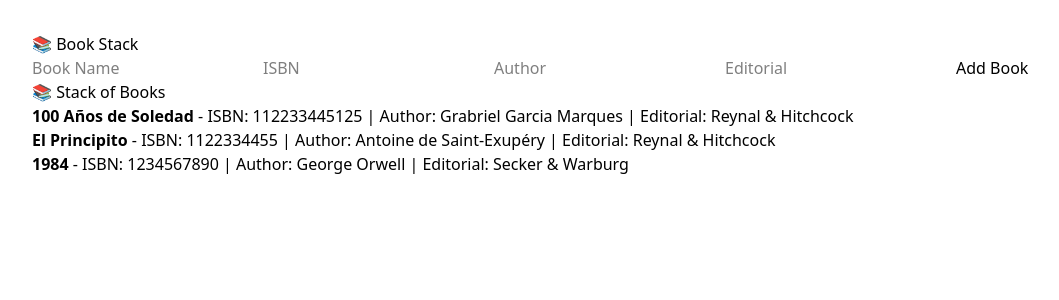
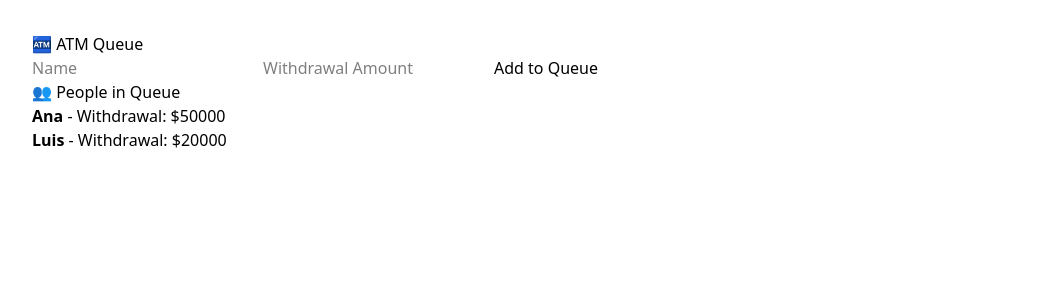
Before and after one commit to Apps-Factory-Colombia/Homeworks, a React (Vite) app in the folder my-vite-app/: page / in a window 1280 px wide. Shown: the top 300 px of the page, without its empty margins (0-1059 px from the left). Built offline with nearby package versions, Linux system fonts and the light colour scheme.

Commit message:
(challenge_09)

```diff
--- a/my-vite-app/src/App.jsx
+++ b/my-vite-app/src/App.jsx
@@ -1,16 +1,15 @@
 import React, { useState } from 'react';
-import { Stack } from './Stack';
+import { Queue } from './Queue';
 
-const bookStack = new Stack();
+const peopleQueue = new Queue();
 
-
-bookStack.push({ name: '1984', isbn: '1234567890', author: 'George Orwell', editorial: 'Secker & Warburg' });
-bookStack.push({ name: 'El Principito', isbn: '1122334455', author: 'Antoine de Saint-Exupéry', editorial: 'Reynal & Hitchcock' });
-bookStack.push({ name: '100 Años de Soledad', isbn: '112233445125', author: 'Grabriel Garcia Marques', editorial: 'Reynal & Hitchcock' });
+// Datos
+peopleQueue.enqueue({ name: 'Ana', amount: 50000 });
+peopleQueue.enqueue({ name: 'Luis', amount: 20000 });
 
 function App() {
-  const [books, setBooks] = useState(bookStack.print());
-  const [form, setForm] = useState({ name: '', isbn: '', author: '', editorial: '' });
+  const [queue, setQueue] = useState(peopleQueue.print());
+  const [form, setForm] = useState({ name: '', amount: '' });
 
   const handleChange = (e) => {
     setForm({ ...form, [e.target.name]: e.target.value });
@@ -18,27 +17,25 @@ function App() {
 
   const handleSubmit = (e) => {
     e.preventDefault();
-    bookStack.push(form);
-    setBooks(bookStack.print());
-    setForm({ name: '', isbn: '', author: '', editorial: '' });
+    peopleQueue.enqueue({ name: form.name, amount: parseInt(form.amount, 10) });
+    setQueue(peopleQueue.print());
+    setForm({ name: '', amount: '' });
   };
 
   return (
     <div style={{ padding: '2rem' }}>
-      <h1>📚 Book Stack</h1>
+      <h1>🏧 ATM Queue</h1>
       <form onSubmit={handleSubmit}>
-        <input name="name" placeholder="Book Name" value={form.name} onChange={handleChange} required />
-        <input name="isbn" placeholder="ISBN" value={form.isbn} onChange={handleChange} required />
-        <input name="author" placeholder="Author" value={form.author} onChange={handleChange} required />
-        <input name="editorial" placeholder="Editorial" value={form.editorial} onChange={handleChange} required />
-        <button type="submit">Add Book</button>
+        <input name="name" placeholder="Name" value={form.name} onChange={handleChange} required />
+        <input name="amount" type="number" placeholder="Withdrawal Amount" value={form.amount} onChange={handleChange} required />
+        <button type="submit">Add to Queue</button>
       </form>
 
-      <h2>📚 Stack of Books</h2>
+      <h2>👥 People in Queue</h2>
       <ul>
-        {books.map((book, index) => (
+        {queue.map((person, index) => (
           <li key={index}>
-            <strong>{book.name}</strong> - ISBN: {book.isbn} | Author: {book.author} | Editorial: {book.editorial}
+            <strong>{person.name}</strong> - Withdrawal: ${person.amount}
           </li>
         ))}
       </ul>
--- /dev/null
+++ b/my-vite-app/src/Queue.js
@@ -0,0 +1,29 @@
+export class Queue {
+    constructor() {
+        this.items = [];
+    }
+
+    enqueue(item) {
+        this.items.push(item);
+    }
+
+    dequeue() {
+        return this.items.length > 0 ? this.items.shift() : null;
+    }
+
+    peek() {
+        return this.items.length > 0 ? this.items[0] : null;
+    }
+
+    size() {
+        return this.items.length;
+    }
+
+    isEmpty() {
+        return this.items.length === 0;
+    }
+
+    print() {
+        return this.items;
+    }
+}
--- a/my-vite-app/src/Stack.js
+++ /dev/null
@@ -1,29 +0,0 @@
-export class Stack {
-    constructor() {
-        this.items = [];
-    }
-
-    push(value) {
-        this.items.push(value);
-    }
-
-    pop() {
-        return this.items.length > 0 ? this.items.pop() : null;
-    }
-
-    peek() {
-        return this.items.length > 0 ? this.items[this.items.length - 1] : null;
-    }
-
-    isEmpty() {
-        return this.items.length === 0;
-    }
-
-    size() {
-        return this.items.length;
-    }
-
-    print() {
-        return this.items.slice().reverse();
-    }
-}
```
